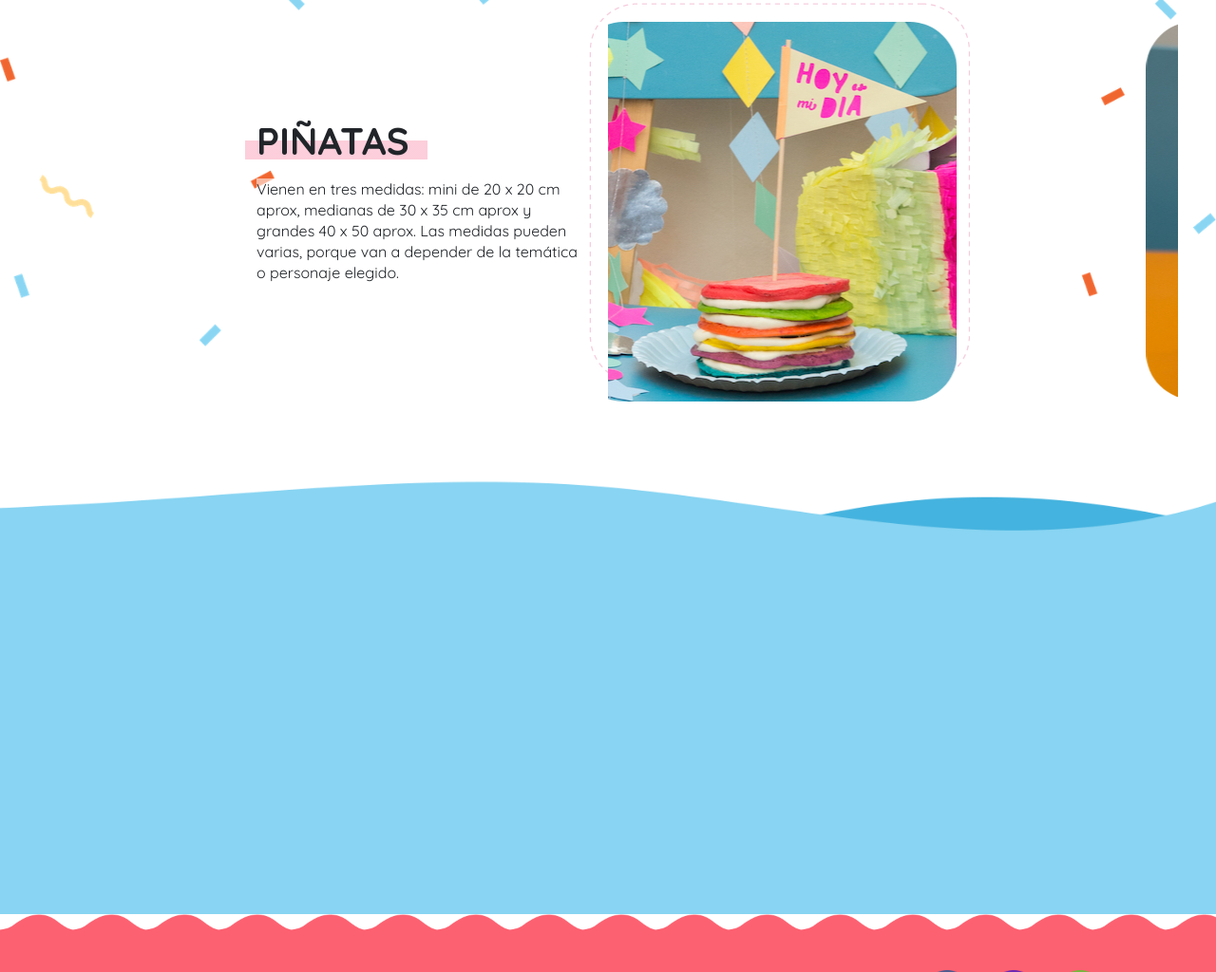
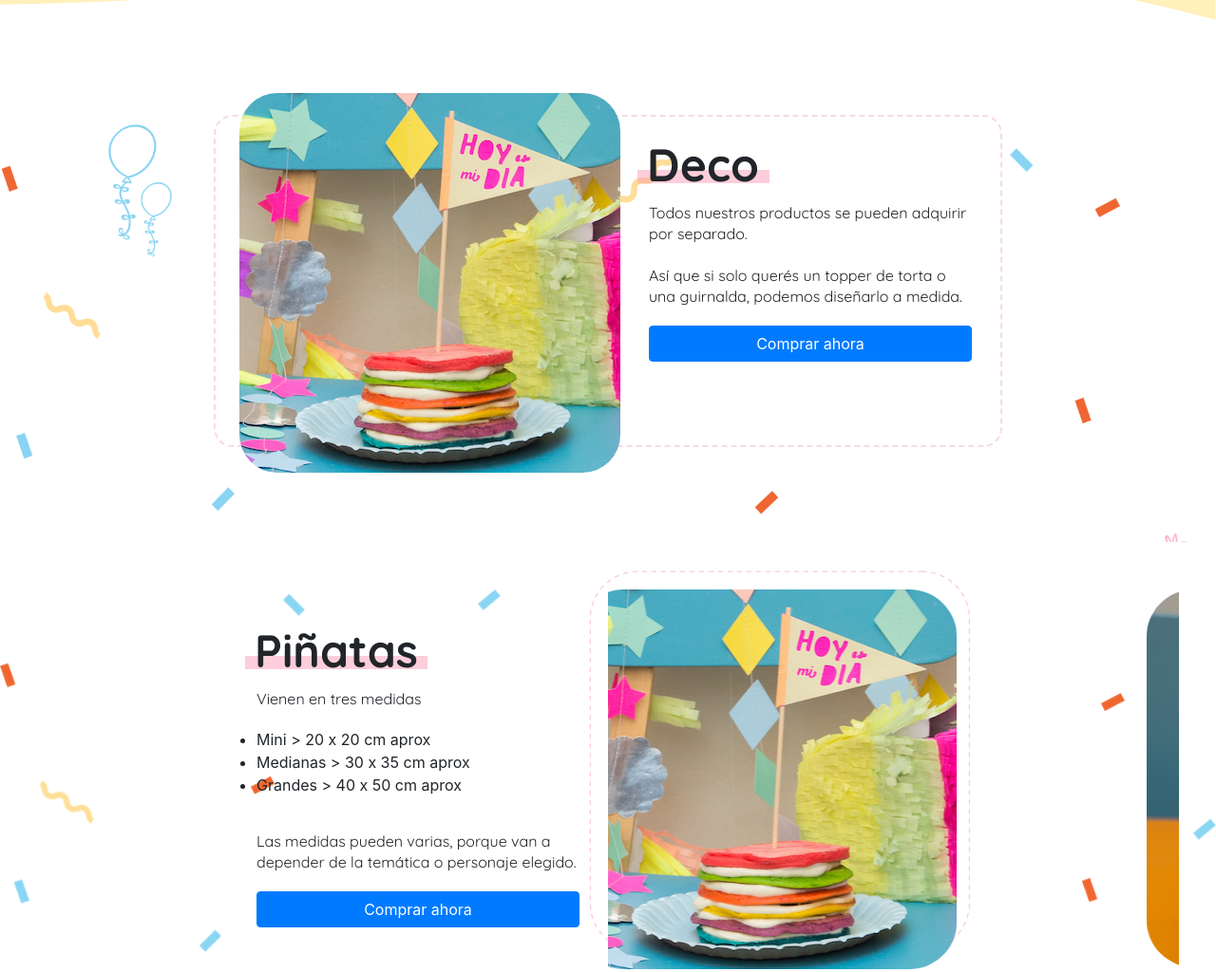
Before and after one commit to rod203/ChinChin__Rodrigo-Lago, a website: page pages/about.html in a window 1280 px wide. Shown: the part 1483-2507 px from the top of the page at 95% size. Drawn offline with nearby package versions, Linux system fonts and the light colour scheme.

Commit message:
acomodando about

```diff
--- a/pages/about.html
+++ b/pages/about.html
@@ -59,7 +59,7 @@
             <div class="row kits__color">
                 <div class="col-sm-6 margin__reset kits__texto-contenedor">
                     <div class="kits__texto">
-                        <h2>KITS</h2>
+                        <h2>Kit</h2>
                         <p>Nuestro kits traen todo lo que necesitas para un festejo. Y además podes pedirlos de la temática que quieras.</p>
                         <ul>
                             <li>1 mini piñata (también podés pedirla mediana o grande).</li>
@@ -69,6 +69,7 @@
                             <li>1 pack de 12 toppers de comida. </li>
                             <li>1 corona, bonete o antifaz. </li>
                         </ul>
+                        <button type="button" class="btn btn-primary" data-toggle="button" aria-pressed="false">Comprar ahora</button>
                     </div>
                 </div>
                 <div class="col-sm-6 margin__reset">
@@ -120,12 +121,35 @@
                 </div>
             </div>
         </div>
+        <div class="container-fluid">
+            <div class="row container__deco">
+                <div class="col-12 margin__reset d-flex justify-content-center ">
+                    <div class="deco__contenido">
+                        <div class="deco__img img-fluid">
+                            <img src="../assets/img/deco-img.jpg" alt="" class="deco__img--mod">
+                        </div>
+                        <div class="deco__txt">
+                            <h2>Deco</h2>
+                            <p>Todos nuestros productos se pueden adquirir por separado. <br><br> Así que si solo querés un topper de torta o una guirnalda, podemos diseñarlo a medida.</p>
+                            <button type="button" class="btn btn-primary" data-toggle="button" aria-pressed="false">Comprar ahora</button>
+                        </div>
+                    </div>
+                </div>
+            </div>
+        </div>
         <div class="container-fluid container__piniata d-flex justify-content-center">
-            <div class="row kits__color">
+            <div class="row piniata__color">
                 <div class="col-sm-6 margin__reset kits__texto-contenedor">
                     <div class="piniata__texto">
-                        <h2>PIÑATAS</h2>
-                        <p>Vienen en tres medidas: mini de 20 x 20 cm aprox, medianas de 30 x 35 cm aprox y grandes 40 x 50 aprox. Las medidas pueden varias, porque van a depender de la temática o personaje elegido.</p>
+                        <h2>Piñatas</h2>
+                        <p>Vienen en tres medidas</p>
+                            <ul>
+                                <li>Mini > 20 x 20 cm aprox</li>
+                                <li>Medianas > 30 x 35 cm aprox</li>
+                                <li>Grandes > 40 x 50 cm aprox</li>
+                            </ul>
+                            <p>Las medidas pueden varias, porque van a depender de la temática o personaje elegido.</p>
+                        <button type="button" class="btn btn-primary" data-toggle="button" aria-pressed="false">Comprar ahora</button>
                     </div>
                 </div>
                 <div class="col-sm-6 margin__reset">
@@ -151,17 +175,15 @@
                 </div>
             </div>
         </div>
+        <div class="row">
+            <div class="col-12 margin__reset">
+                <div class="divisor2"></div>
+            </div>
+        </div>
         <div class="container-fluid">
             <div class="row">
                 <div class="col-12 margin__reset">
-                    <div class="divisor2"></div>
-                </div>
-            </div>
-        </div>
-        <div class="container-fluid">
-            <div class="row container__deco">
-                <div class="class-12 margin__reset">
-
+                    <div class="container__especiales"></div>
                 </div>
             </div>
         </div>
@@ -169,7 +191,7 @@
     <div class="container-fluid">
         <div class="row">
             <div class="col-12 margin__reset">
-                <div class="divisor4"></div>
+                <div class="divisor4dos"></div>
             </div>
         </div>
     </div>
--- a/scss/_estilo.scss
+++ b/scss/_estilo.scss
@@ -280,6 +280,14 @@ html{
     margin-top: -2px;
   }
   .divisor4 {
+    background-image: url("../assets/img/footer-pattern1.png");
+    background-size: cover;
+    background-repeat: no-repeat;
+    height: 20px;
+    width: 100%;
+  }
+  .divisor4dos {
+    background-color: #88d4f2;
     background-image: url("../assets/img/footer-pattern1.png");
     background-size: cover;
     background-repeat: no-repeat;
@@ -730,17 +738,16 @@ html{
 .kits__texto h2 {
   font-family: 'Quicksand', sans-serif;
   font-weight: 700;
-  text-transform:uppercase;
   background: linear-gradient(to top, #fa9db780, #fa9db780);
   position: relative;
   z-index: 1;
-  font-size: 40px;
+  font-size: 48px;
   line-height: 40px;
   width: 240px;
   margin: 0 -12px;
-  padding: 0 12px;
+  padding: 0 10px;
   background-repeat: no-repeat;
-  background-size: 50% 0.500em;
+  background-size: 35% 0.300em;
   background-position: 0% 100%;
 }
 .kits__texto p {
@@ -748,6 +755,9 @@ html{
   font-family: 'Quicksand', sans-serif;
   line-height: 22px;
   background-color: rgba(255, 255, 255, 0.548);
+}
+.container__piniata {
+  margin-bottom: 50px;
 }
 .piniata__texto {
   display: flex;
@@ -759,17 +769,16 @@ html{
 .piniata__texto h2 {
   font-family: 'Quicksand', sans-serif;
   font-weight: 700;
-  text-transform:uppercase;
   background: linear-gradient(to top, #fa9db780, #fa9db780);
   position: relative;
   z-index: 1;
-  font-size: 40px;
+  font-size: 48px;
   line-height: 40px;
   width: 240px;
   margin: 0 -12px;
-  padding: 0 12px;
+  padding: 0 10px;
   background-repeat: no-repeat;
-  background-size: 80% 0.500em;
+  background-size: 80% 0.300em;
   background-position: 0% 100%;
 }
 .piniata__texto p {
@@ -816,9 +825,62 @@ html{
     width: 100px;
     border-top:1px solid gray;
 }
-.container__deco{
+.container__deco {
+  background: url(../assets/img/celebracion-background.png);
+  background-size: cover;
+  margin-top: 50px;
+  margin-bottom: 50px;
+}
+.deco__contenido {
+  border: 2px;
+  border-color: #f8d9e5;
+  border-style: dashed;
+  border-radius: 20px;
+  height: 350px;
+  margin-top: 50px;
+  margin-bottom: 100px;
+  display: flex;
+  justify-content: center;
+  flex-wrap: wrap;
+}
+.deco__img--mod {
+  margin-left: 25px;
+  margin-top: -25px;
+  border-radius: 40px;
+}
+.deco__txt {
+  display: flex;
+  justify-content: flex-start;
+  flex-direction: column;
+  max-width: 400px;
+  padding: 30px;
+}
+.deco__txt h2 {
+  font-family: 'Quicksand', sans-serif;
+  font-weight: 700;
+  background: linear-gradient(to top, #fa9db780, #fa9db780);
+  position: relative;
+  z-index: 1;
+  font-size: 48px;
+  line-height: 40px;
+  width: 240px;
+  margin: 0 -12px;
+  padding: 0 10px;
+  background-repeat: no-repeat;
+  background-size: 58% 0.300em;
+  background-position: 0% 100%;
+}
+.deco__txt p {
+  margin: 20px 0px;
+  font-family: 'Quicksand', sans-serif;
+  line-height: 22px;
+  background-color: rgba(255, 255, 255, 0.548);
+}
+.container__especiales{
   background-color: #88d4f2;
-  height: 400px;
+  height: 200px;
+  background-image: url(../assets/img/bg-festejos.png);
+  background-size: cover;
 }
 
 /**
```
Also changed, not shown: css/style.css.
